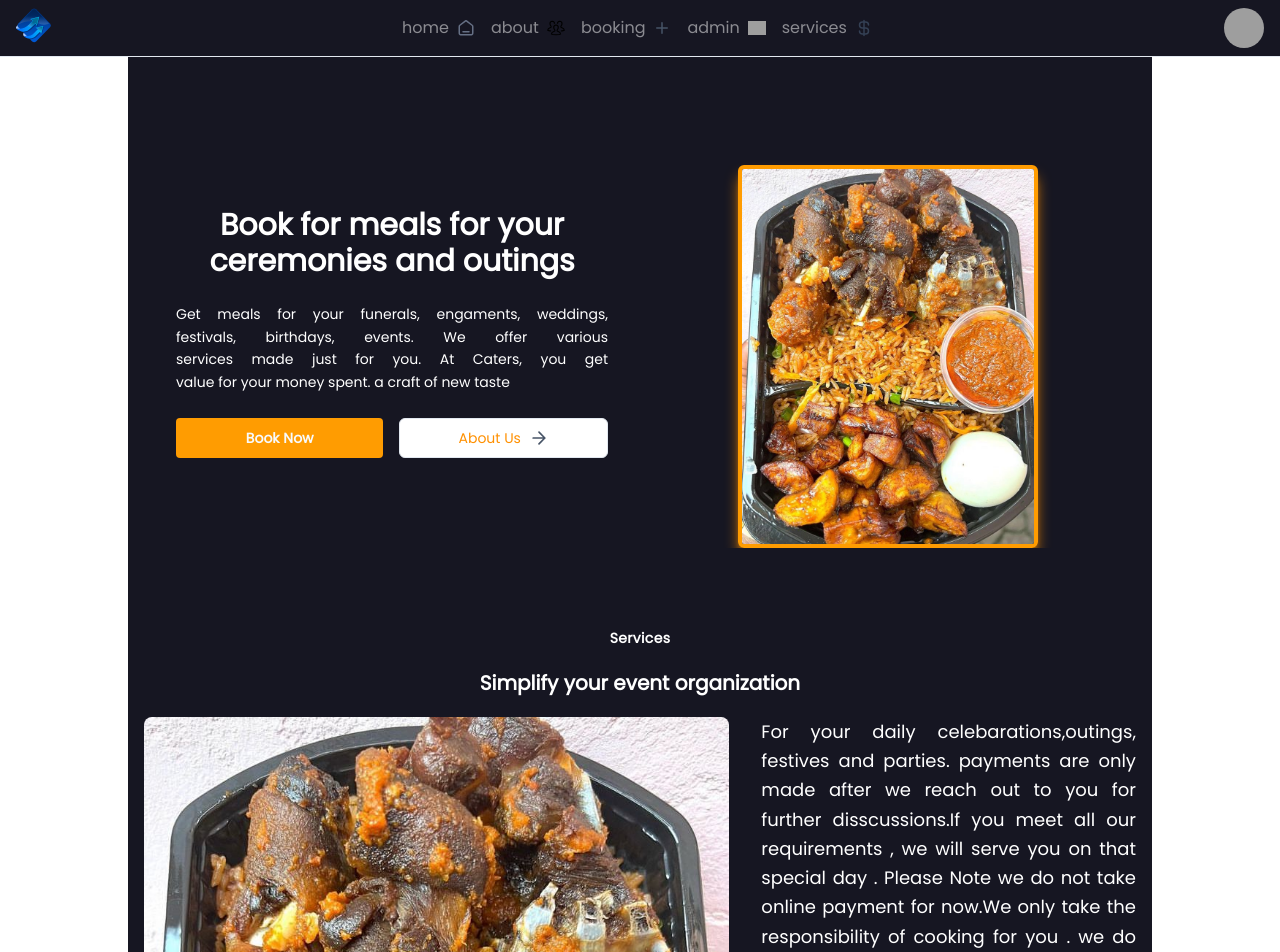
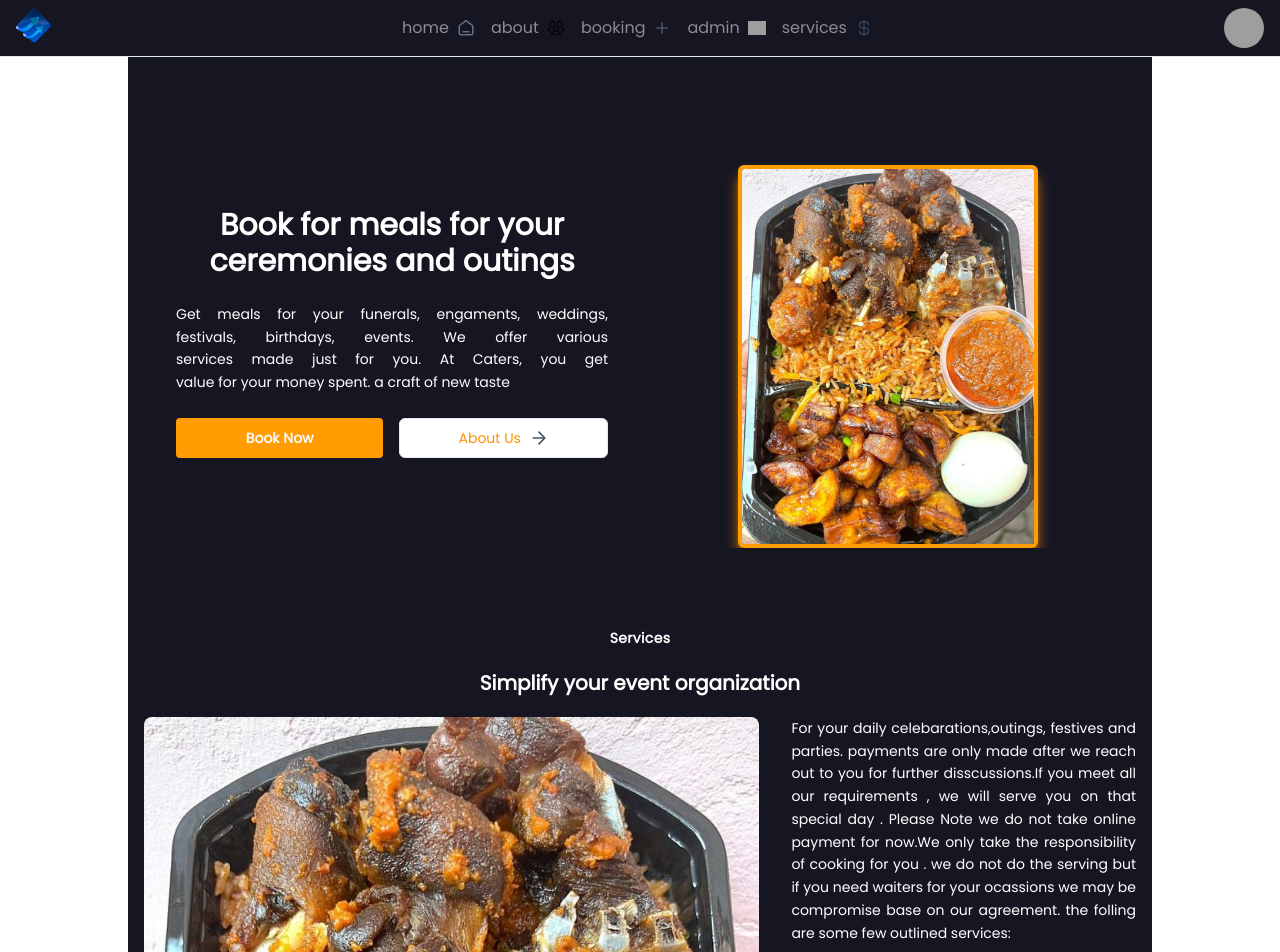
Before and after one commit to rans-rans/caters, a Next.js app: page /cover in a window 1280 px wide. Shown: the top 952 px of the page. Built offline with nearby package versions, Linux system fonts and the light colour scheme; grey boxes are pictures that could not be loaded.

Commit message:
added a style to cover page paragraph

```diff
--- a/app/(root)/cover/page.tsx
+++ b/app/(root)/cover/page.tsx
@@ -74,7 +74,7 @@ const Cover = () => {
               />
           </div>
           <div className='text-lg font-normal pt-8 md:pt-0'>
-            <p className='text-md leading-relaxed text-justify max-w-lg'>
+            <p className='font-medium text-sm  text-justify md:text-balance leading-relaxed  max-w-md'>
               For your daily celebarations,outings, festives and parties.
               payments are only made after we reach out to you for further
               disscussions.If you meet all our requirements , we will serve you
```
